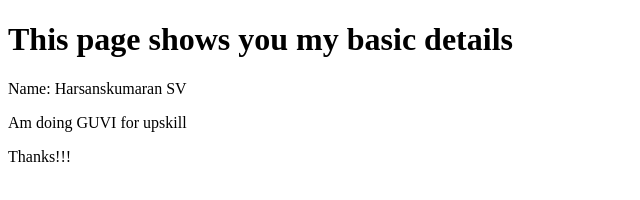
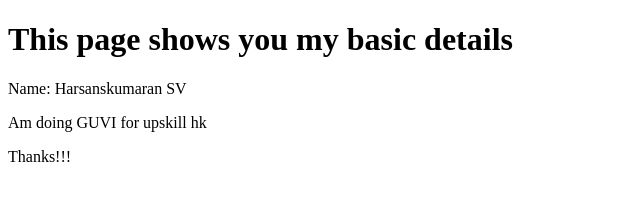
Before and after one commit to harsanskumaran/Git_task, a plain HTML site: page index.html in a window 1280 px wide. Shown: the full height of the page, 0-640 px from the left. Drawn offline with Linux system fonts and the light colour scheme.

Commit message:
Update index.html

```diff
--- a/index.html
+++ b/index.html
@@ -7,7 +7,7 @@
 
 <h1>This page shows you my basic details</h1>
 <p>Name: Harsanskumaran SV</p>
-<p>Am doing GUVI for upskill</p>
+<p>Am doing GUVI for upskill hk</p>
 
 <p>Thanks!!!</p>
 
```
